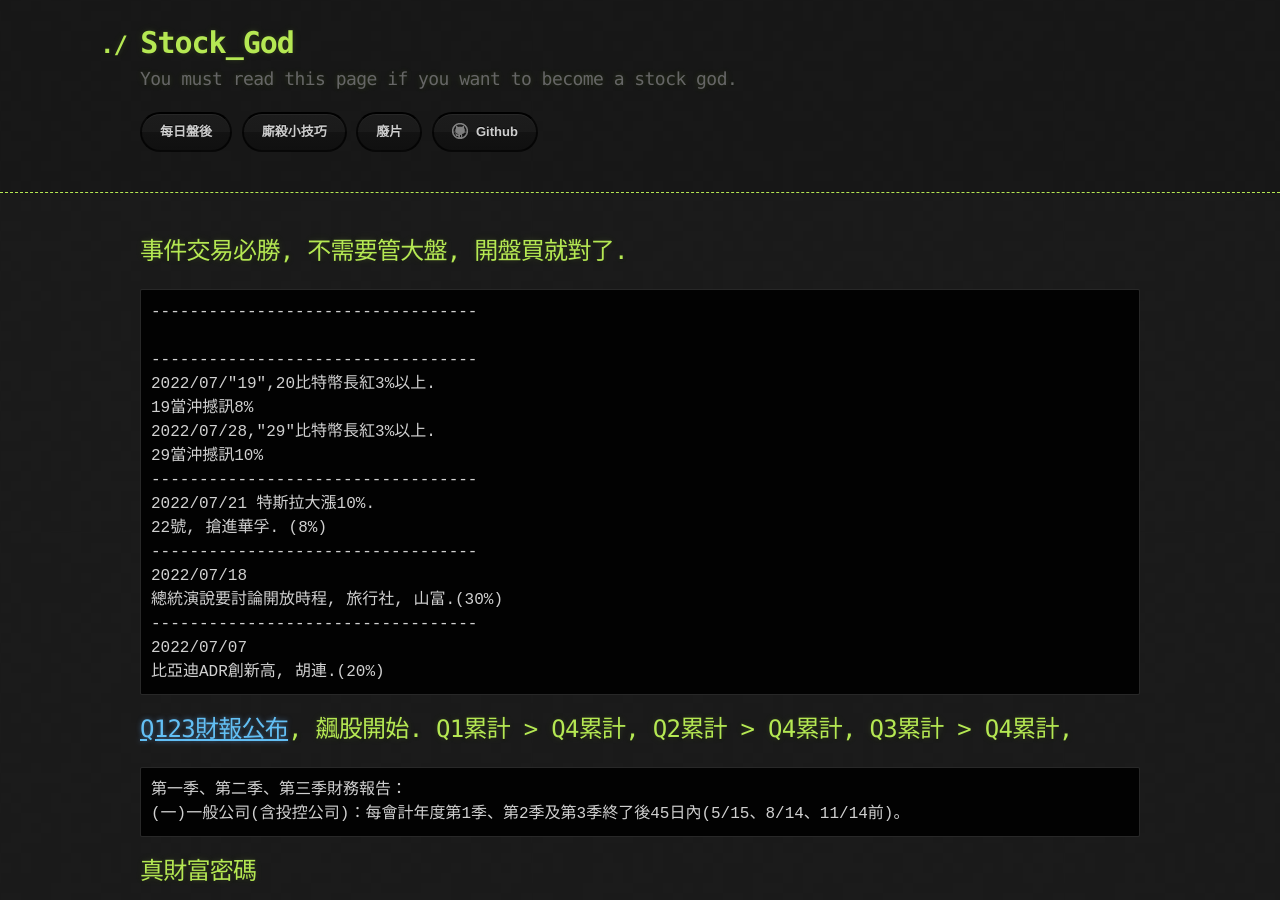
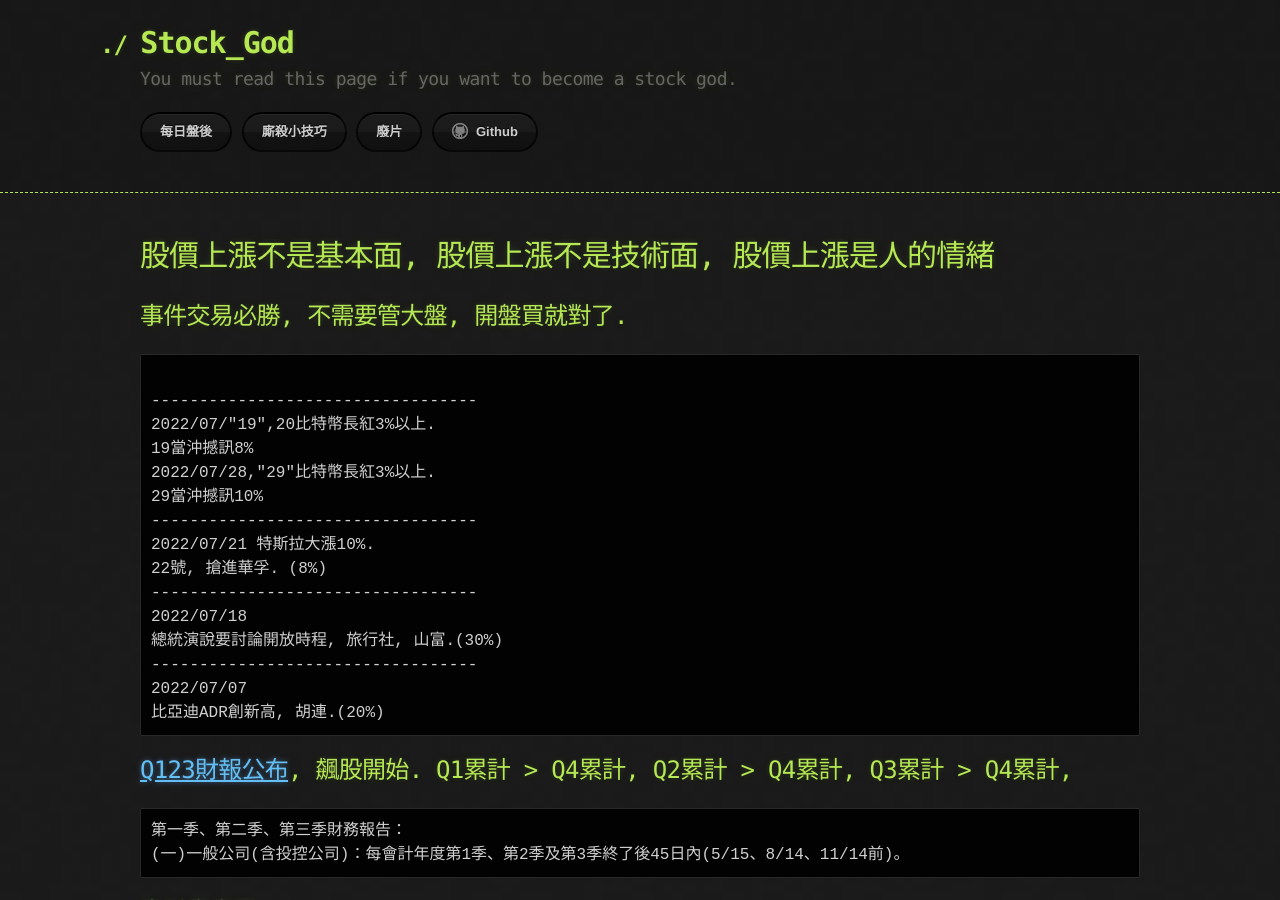
Before and after one commit to lepg5487/Stock_God, a Jekyll site: the page built from experience.md, in a window 1280 px wide and 900 px high. Built offline with Jekyll 4.4.1, drawn with Linux system fonts in a browser that asks for light colours; our own code applies the rules of GitHub Pages for plain Markdown files.

Commit message:
Update experience.md

````diff
--- a/experience.md
+++ b/experience.md
@@ -1,10 +1,9 @@
 ---
 layout: testlayouts
 ---
-
+# 股價上漲不是基本面, 股價上漲不是技術面, 股價上漲是人的情緒
 ## 事件交易必勝, 不需要管大盤, 開盤買就對了.
 ```
-----------------------------------
 
 ----------------------------------
 2022/07/"19",20比特幣長紅3%以上.
````
